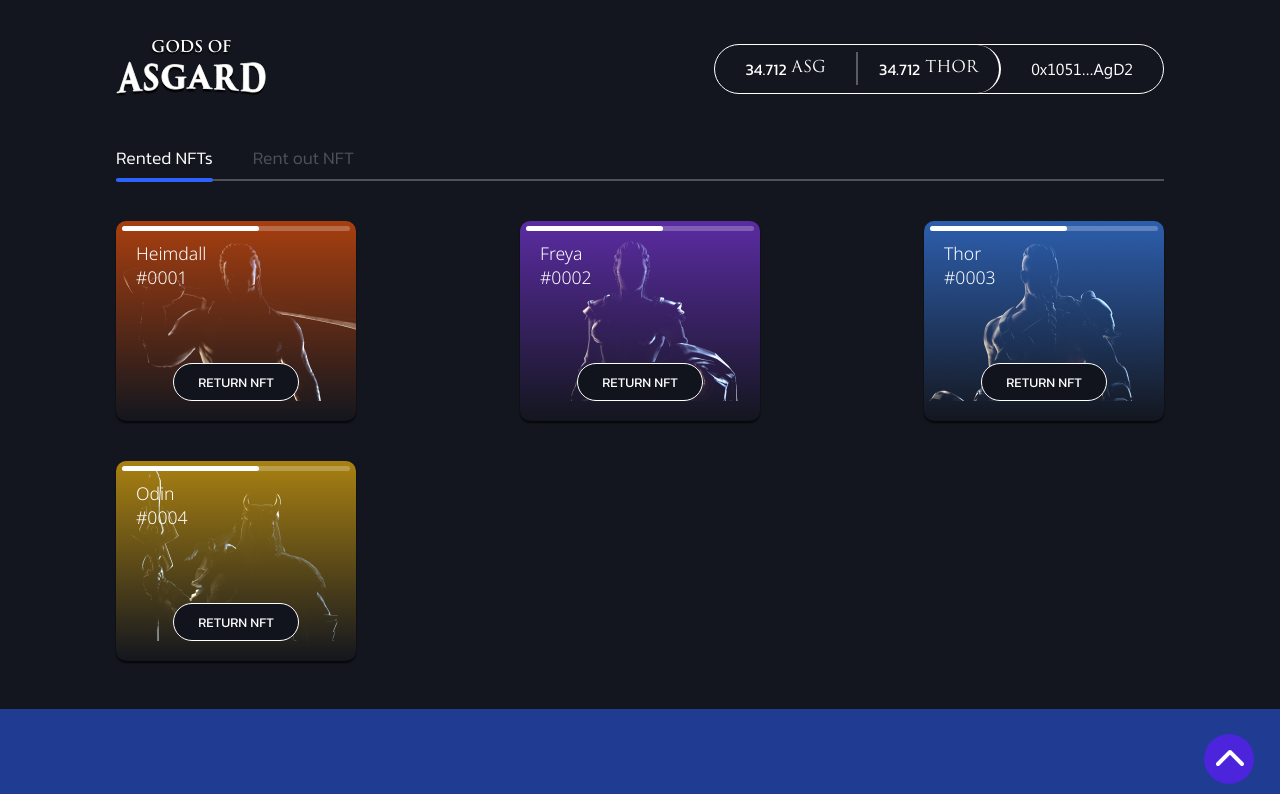
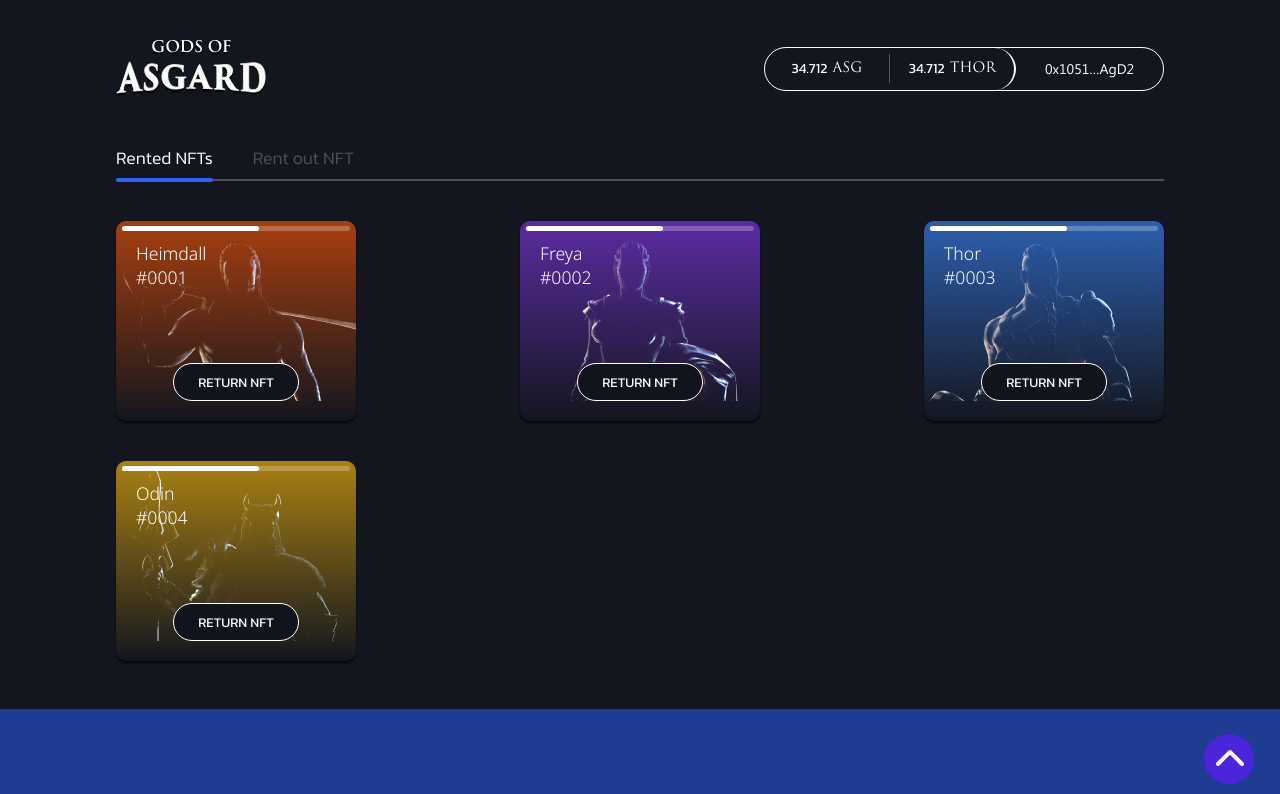
Before and after one commit to sikander-afzaal/thor-rent, a React (Create React App) app: page / in a window 1280 px wide. Shown: the top 794 px of the page. Built offline with nearby package versions, Linux system fonts and the light colour scheme.

Commit message:
first commit

```diff
--- a/src/Layout/Header/Header.css
+++ b/src/Layout/Header/Header.css
@@ -14,13 +14,13 @@
   justify-content: center;
   align-items: center;
   color: white;
-  height: 50px;
-  width: 450px;
+  height: 44px;
+  width: 400px;
   border: 1.5px solid white;
   border-radius: 50px;
 }
 .header-right p {
-  font-size: 16px;
+  font-size: 14px;
 }
 .price-thor {
   display: grid;
```
